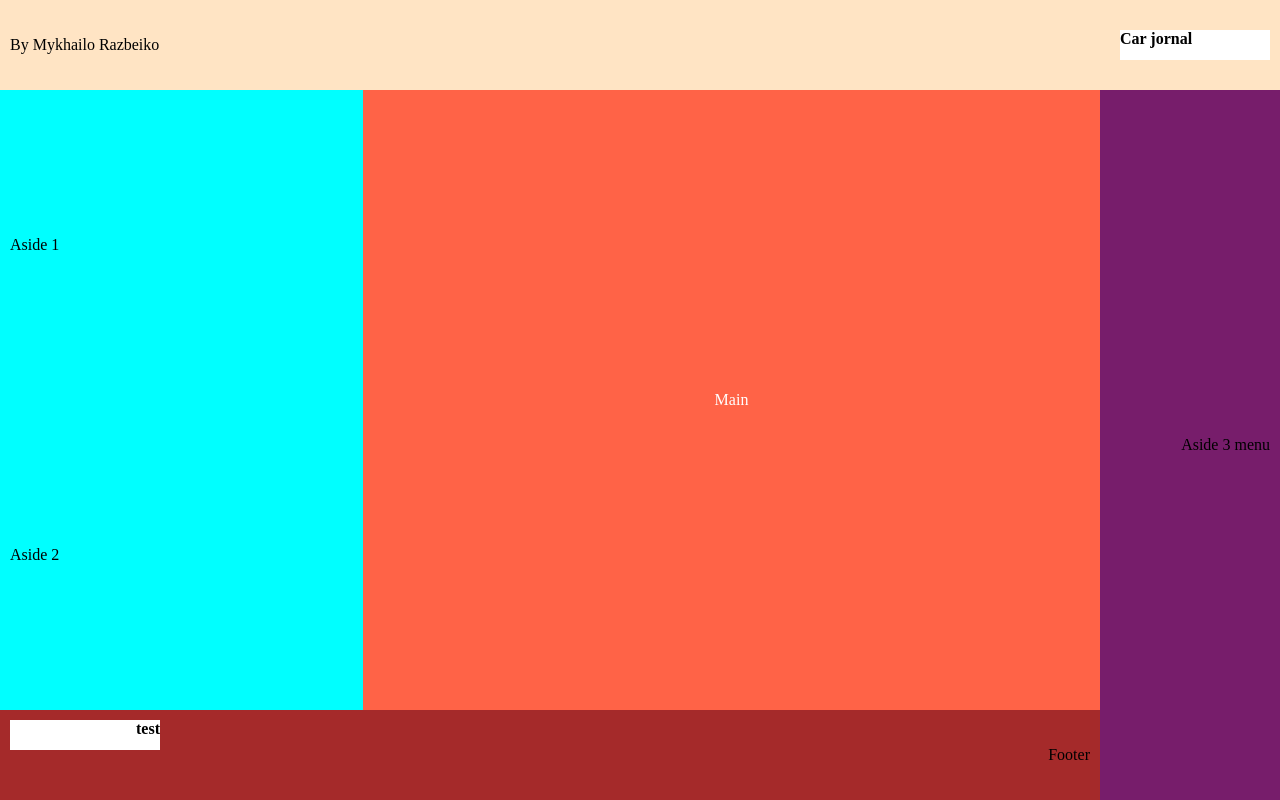
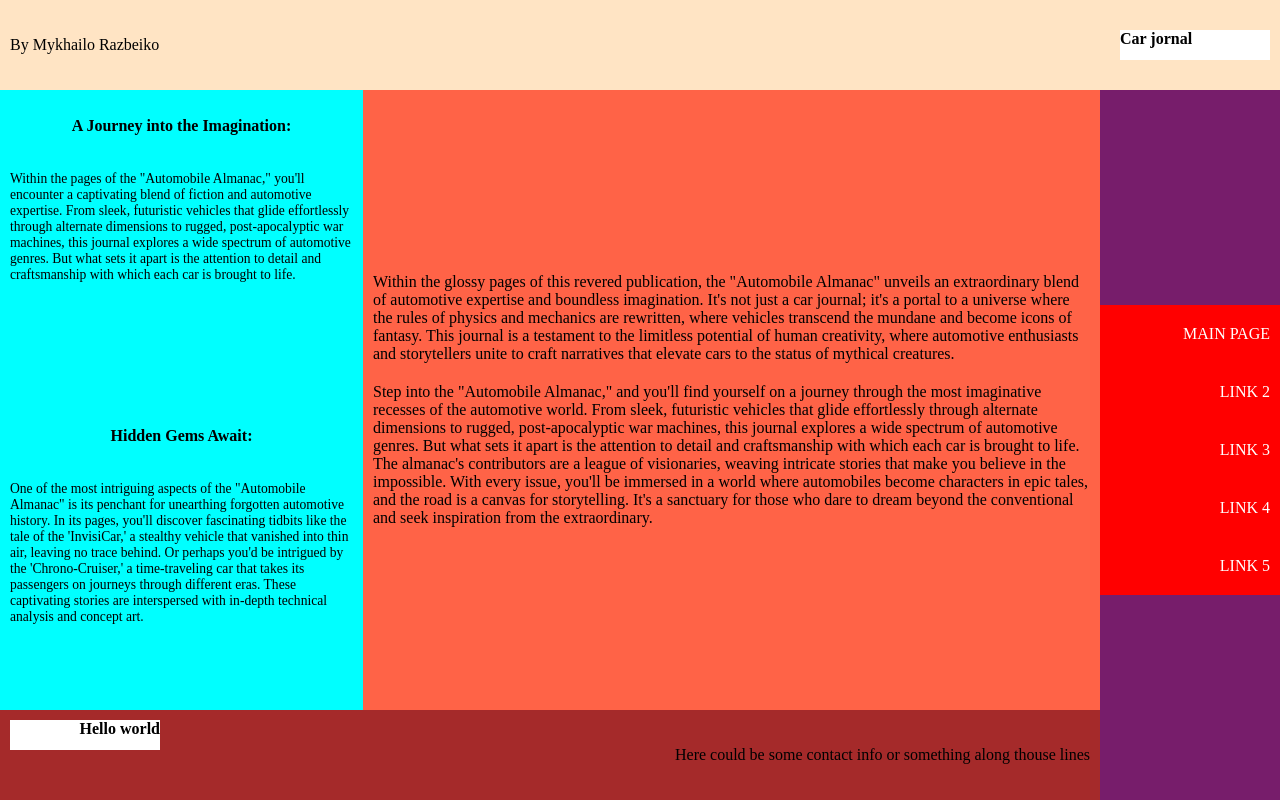
Before and after one commit to MykhailoRp/MykhailoRp.github.io, a plain HTML site: page lab1/lab1.html in a window 1280 px wide. Drawn offline with Linux system fonts and the light colour scheme.

Commit message:
Added some content and animation

```diff
--- a/lab1/lab1.html
+++ b/lab1/lab1.html
@@ -20,38 +20,51 @@
         <main class="content_container flex_parent">
 
             <section class="section_left">
-                <aside class="aside aside_content aside-1 flex_center">
+                <aside class="fade aside aside_content aside-1 flex_center">
 
-                    <p>Aside 1</p>
+                    <h5>A Journey into the Imagination:</h5>
+                    <p>Within the pages of the "Automobile Almanac," you'll encounter a captivating blend of fiction and automotive expertise. From sleek, futuristic vehicles that glide effortlessly through alternate dimensions to rugged, post-apocalyptic war machines, this journal explores a wide spectrum of automotive genres. But what sets it apart is the attention to detail and craftsmanship with which each car is brought to life.</p>
 
                 </aside>
-                <aside class="aside aside_content aside-2 flex_center">
+                <aside class="fade aside aside_content aside-2 flex_center">
 
-                    <p>Aside 2</p>
+                    <h5>Hidden Gems Await:</h5>
+                    <p>One of the most intriguing aspects of the "Automobile Almanac" is its penchant for unearthing forgotten automotive history. In its pages, you'll discover fascinating tidbits like the tale of the 'InvisiCar,' a stealthy vehicle that vanished into thin air, leaving no trace behind. Or perhaps you'd be intrigued by the 'Chrono-Cruiser,' a time-traveling car that takes its passengers on journeys through different eras. These captivating stories are interspersed with in-depth technical analysis and concept art.</p>
 
                 </aside>
             </section>
 
-            <article class="page_content fade flex_center">
+            <article class="page_content flex_center">
 
-                <p>Main</p>
+                <p>
+                    Within the glossy pages of this revered publication, the "Automobile Almanac" unveils an extraordinary blend of automotive expertise and boundless imagination. It's not just a car journal; it's a portal to a universe where the rules of physics and mechanics are rewritten, where vehicles transcend the mundane and become icons of fantasy. This journal is a testament to the limitless potential of human creativity, where automotive enthusiasts and storytellers unite to craft narratives that elevate cars to the status of mythical creatures.
+                </p>
+                <p>
+                    Step into the "Automobile Almanac," and you'll find yourself on a journey through the most imaginative recesses of the automotive world. From sleek, futuristic vehicles that glide effortlessly through alternate dimensions to rugged, post-apocalyptic war machines, this journal explores a wide spectrum of automotive genres. But what sets it apart is the attention to detail and craftsmanship with which each car is brought to life. The almanac's contributors are a league of visionaries, weaving intricate stories that make you believe in the impossible. With every issue, you'll be immersed in a world where automobiles become characters in epic tales, and the road is a canvas for storytelling. It's a sanctuary for those who dare to dream beyond the conventional and seek inspiration from the extraordinary.
+                </p>
 
             </article>
 
 
             <footer class="footer flex_center flex_aling">
 
-                <h4 id="y">test</h4>
+                <h4 id="y">Hello world</h4>
 
-                <p>Footer</p>
+                <p>Here could be some contact info or something along thouse lines</p>
 
             </footer>
 
         </main>
 
-        <aside class="aside aside-3 aside_menu flex_center">
+        <aside class="aside aside-3 aside_menu">
 
-            <p>Aside 3 menu</p>
+            <a class="menu_option" href="lab1.html">Main page</a>
+            <a class="menu_option" href="#">Link 2</a>
+            <a class="menu_option" href="#">Link 3</a>
+            <a class="menu_option" href="#">Link 4</a>
+            <a class="menu_option" href="#">Link 5</a>
+
+            <!-- <p>Aside 3 menu</p> -->
 
         </aside>
     </div>
--- a/lab1/lab1_static.css
+++ b/lab1/lab1_static.css
@@ -4,18 +4,42 @@
 
     --menu-width: 180px;
     --content-width: calc(100% - (var(--menu-width)));
+
+    --menu-option-padding-top: 20px;
+    --menu-option-padding-left: 10px;
+
 }
 
 
 .fade {
-    background-color: #DB1F48;
-    color: #fff;
-    transition: background-color 1s;
+    transition: background-color 0.5s;
+}
+.fade:hover {
+    background-color: #0079be;
 }
 
-.fade:hover {
-    background-color: #004369;
-}
+.menu_option  {
+    top: 5px;
+    background-color: red;
+    box-shadow: none;
+    color: white;
+    padding: var(--menu-option-padding-top) var(--menu-option-padding-left);
+    position: relative;
+    text-decoration: none;
+    text-transform: uppercase;
+    text-align: right;
+  }
+
+  .menu_option:hover {
+    top: 0px;
+    background-color: #ce0606;
+    box-shadow: 0 5px 0 darkred;
+  }
+
+  .menu_option:active {
+    box-shadow: none;
+    top: 5px;
+  }
 
 p {
     margin: 10px;
@@ -27,6 +51,10 @@ h4{
     width: 150px;
     height: 30px;
     vertical-align: bottom;
+}
+
+h5 {
+    font-size: 1rem;
 }
 
 #y {
@@ -71,14 +99,22 @@ h4{
 .aside_content {
     width: 100%;
     height: 50%;
+
+    font-size: 0.85rem;
+
+    flex-direction: column;
 }
 
 .aside_menu{
-    justify-content: right;
     background-color: rgb(119, 29, 107);
     order: 2;
     width: var(--menu-width);
     height: var(--content-height);
+
+    display: flex;
+    flex-direction: column;
+    justify-content: center;
+
 }
 
 .header{
@@ -94,13 +130,13 @@ h4{
 
 .page_content{
     justify-content: center;
+    flex-direction: column;
     background-color: tomato;
     width: 67%;
     height: var(--content-height);
 }
 
 .footer{
-    /* justify-content: right; */
     background-color: brown;
     width: 100%;
     height: var(--bar-height);
```
